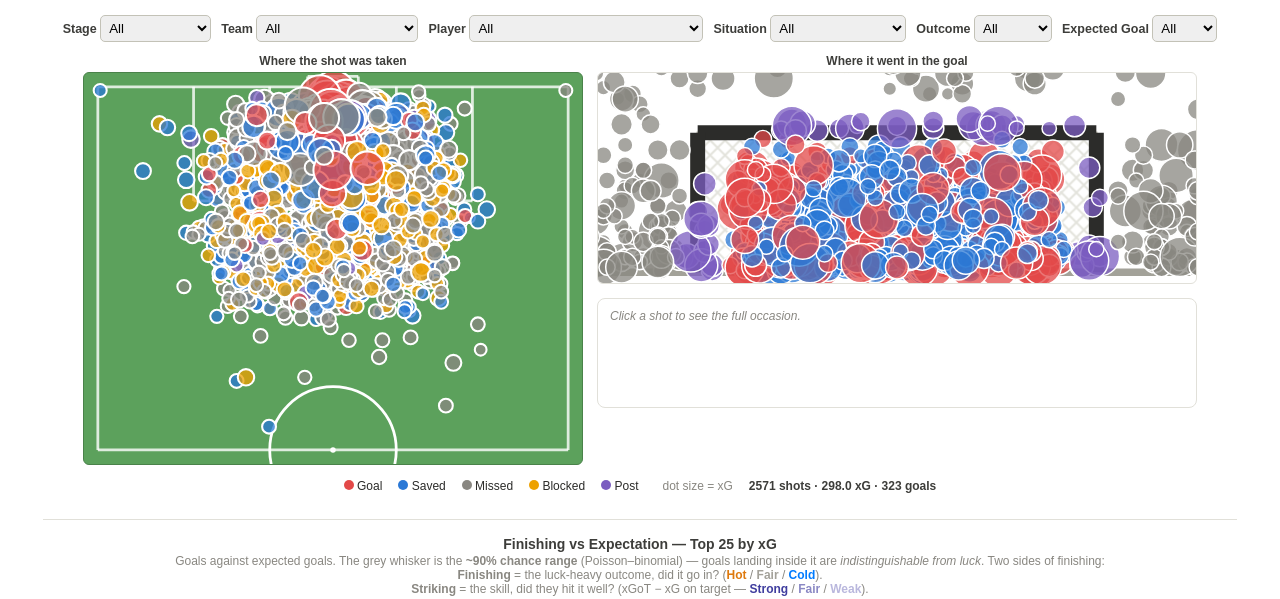
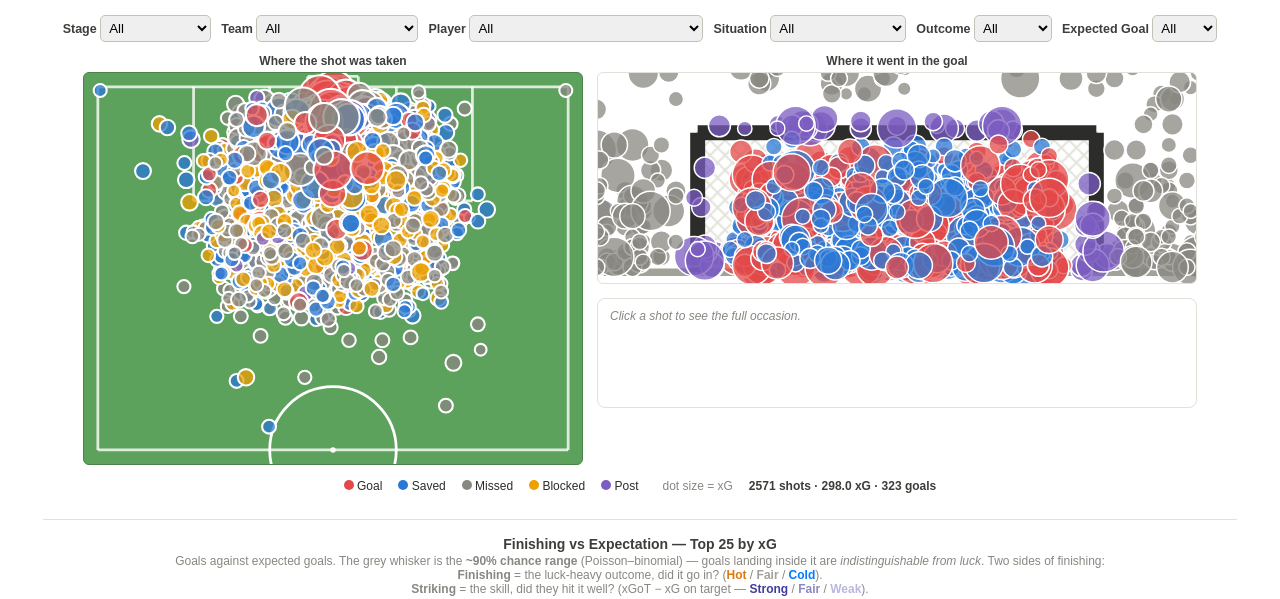
Before and after one commit to rubenurena8/Tests1, a plain HTML site: page Shots/shots.html in a window 1280 px wide. Shown: the part 194-793 px from the top of the page. Drawn offline with Linux system fonts and the light colour scheme.

Commit message:
Update shots.html

```diff
--- a/Shots/shots.html
+++ b/Shots/shots.html
@@ -246,8 +246,9 @@ function drawGoal(){
     if(getOutcome(s) === "Blocked") return;      // blocked shots never reach the goal frame
     if(s.gx === undefined || s.gx === null || s.gz === undefined || s.gz === null) return;
 
-    // Map gx from [GOAL_X_MIN, GOAL_X_MAX] to SVG X [20, 100]
-    const cx = 20 + ((s.gx - GOAL_X_MIN) * (80 / (GOAL_X_MAX - GOAL_X_MIN)));
+    // Map gx to SVG X, mirrored (100 - ...) so left/right in the goal frame match
+    // the on-pitch panel rather than reading as the shooter's mirror image.
+    const cx = 100 - ((s.gx - GOAL_X_MIN) * (80 / (GOAL_X_MAX - GOAL_X_MIN)));
     // Map gz from [GOAL_Z_MIN, GOAL_Z_MAX] to SVG Y [40, 12] (height inverted)
     const cy = 40 - (((s.gz - GOAL_Z_MIN) / (GOAL_Z_MAX - GOAL_Z_MIN)) * 28);
 
```
